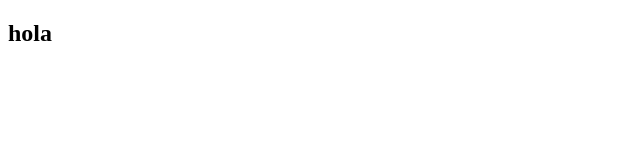
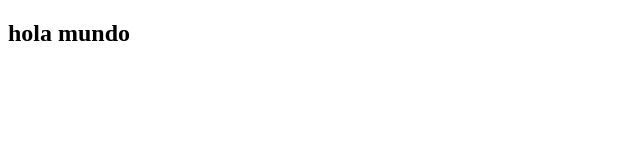
Before and after one commit to MarcoAtencio/React-Webpack, a React app: page / in a window 1280 px wide. Shown: the top 160 px of the page, without its empty margins (0-640 px from the left). Built offline with nearby package versions, Linux system fonts and the light colour scheme.

Commit message:
import react implicito

```diff
--- a/src/assets/componnents/App.jsx
+++ b/src/assets/componnents/App.jsx
@@ -1,5 +1,3 @@
-import React from 'react';
-
 export default () => {
-    return <h2>hola</h2>
+    return <h2>hola mundo</h2>
 }
--- a/src/index.js
+++ b/src/index.js
@@ -1,4 +1,3 @@
-import React from 'react';
-import ReactDom from 'react-dom';
-import App from './assets/componnents/App';
-ReactDom.render(<App />, document.getElementById('app'));
+import ReactDom from "react-dom";
+import App from "./assets/componnents/App";
+ReactDom.render(<App />, document.getElementById("app"));
```
Also changed, not shown: .babelrc, 1 other file (tests, documents, lock files or other folders).
